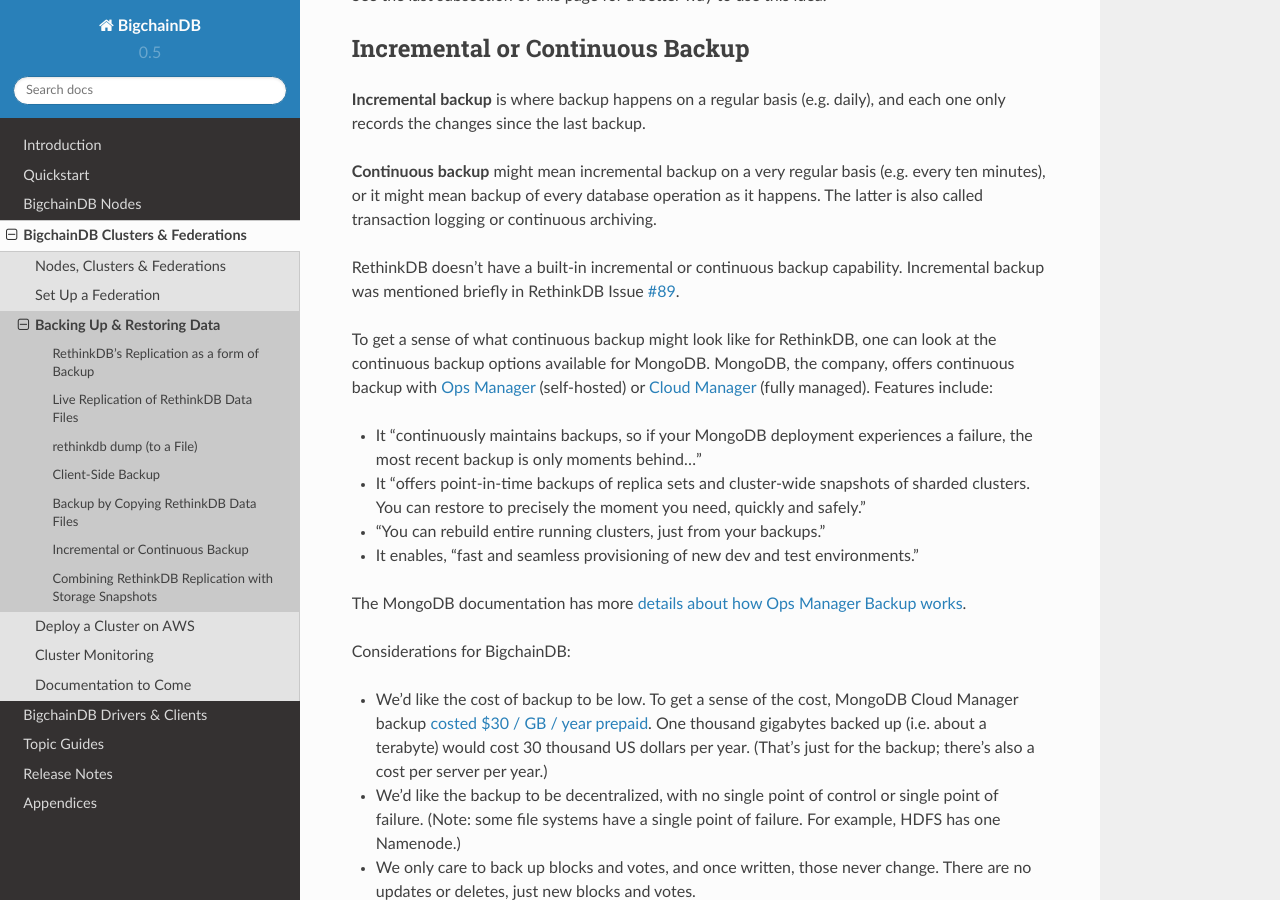
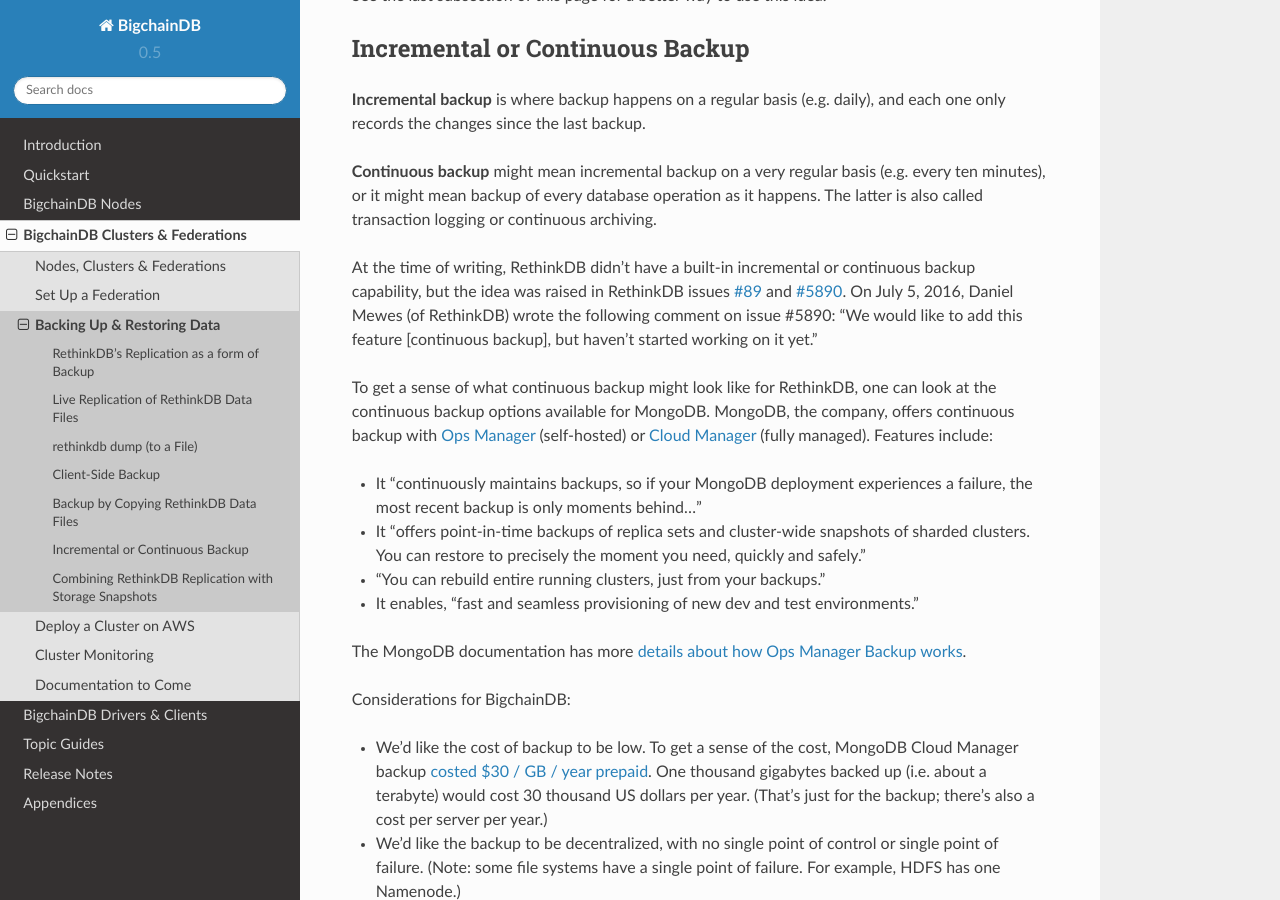
Before and after one commit to bigchaindb/bigchaindb, a Sphinx documentation site: the page built from docs/source/clusters-feds/backup.md, in a window 1280 px wide and 900 px high, scrolled down 2865 px. Built offline with Sphinx 7.4.7 and the Read the Docs theme 2.0.0, drawn with Linux system fonts in a browser that asks for light colours.

Commit message:
Docs: noted RethinkDB would like to add continuous backup

```diff
--- a/docs/source/clusters-feds/backup.md
+++ b/docs/source/clusters-feds/backup.md
@@ -86,7 +86,7 @@
 
 **Continuous backup** might mean incremental backup on a very regular basis (e.g. every ten minutes), or it might mean backup of every database operation as it happens. The latter is also called transaction logging or continuous archiving.
 
-RethinkDB doesn't have a built-in incremental or continuous backup capability. Incremental backup was mentioned briefly in RethinkDB Issue [#89](https://github.com/rethinkdb/rethinkdb/issues/89).
+At the time of writing, RethinkDB didn't have a built-in incremental or continuous backup capability, but the idea was raised in RethinkDB issues [#89](https://github.com/rethinkdb/rethinkdb/issues/89) and [#5890](https://github.com/rethinkdb/rethinkdb/issues/5890). On July 5, 2016, Daniel Mewes (of RethinkDB) wrote the following comment on issue #5890: "We would like to add this feature [continuous backup], but haven't started working on it yet."
 
 To get a sense of what continuous backup might look like for RethinkDB, one can look at the continuous backup options available for MongoDB. MongoDB, the company, offers continuous backup with [Ops Manager](https://www.mongodb.com/products/ops-manager) (self-hosted) or [Cloud Manager](https://www.mongodb.com/cloud) (fully managed). Features include:
 
```
